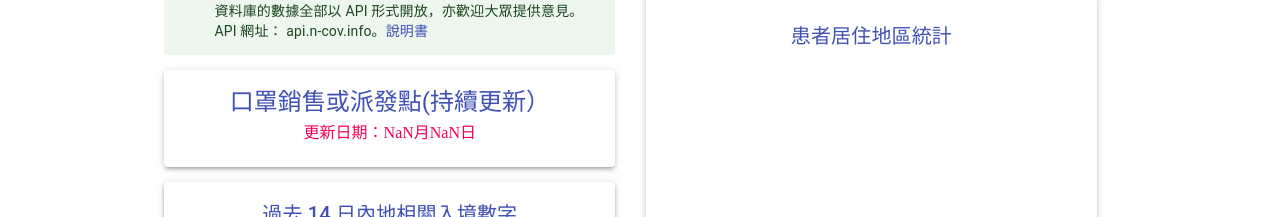
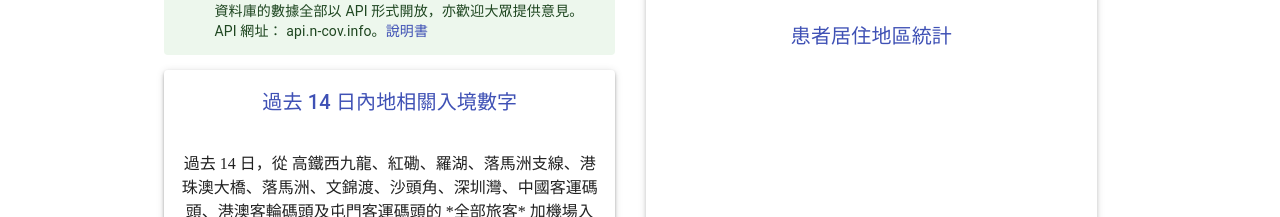
Before and after one commit to ivanng2014/nCov-React-App, a React (Create React App) app: page / in a window 1280 px wide. Shown: the part 405-622 px from the top of the page. Built offline with nearby package versions, Linux system fonts and the light colour scheme; no server answers.

Commit message:
Delete Mask News

```diff
--- a/src/components/Home/HomeLeft.js
+++ b/src/components/Home/HomeLeft.js
@@ -74,7 +74,7 @@ export default props => {
         </Link>
         <br />
       </Alert>
-      <MaskNews />
+
       <Mainlander />
 
       <Card className={classes.card} elevation={3}>
```
Also changed, not shown: 8 other files (tests, documents, lock files or other folders).
